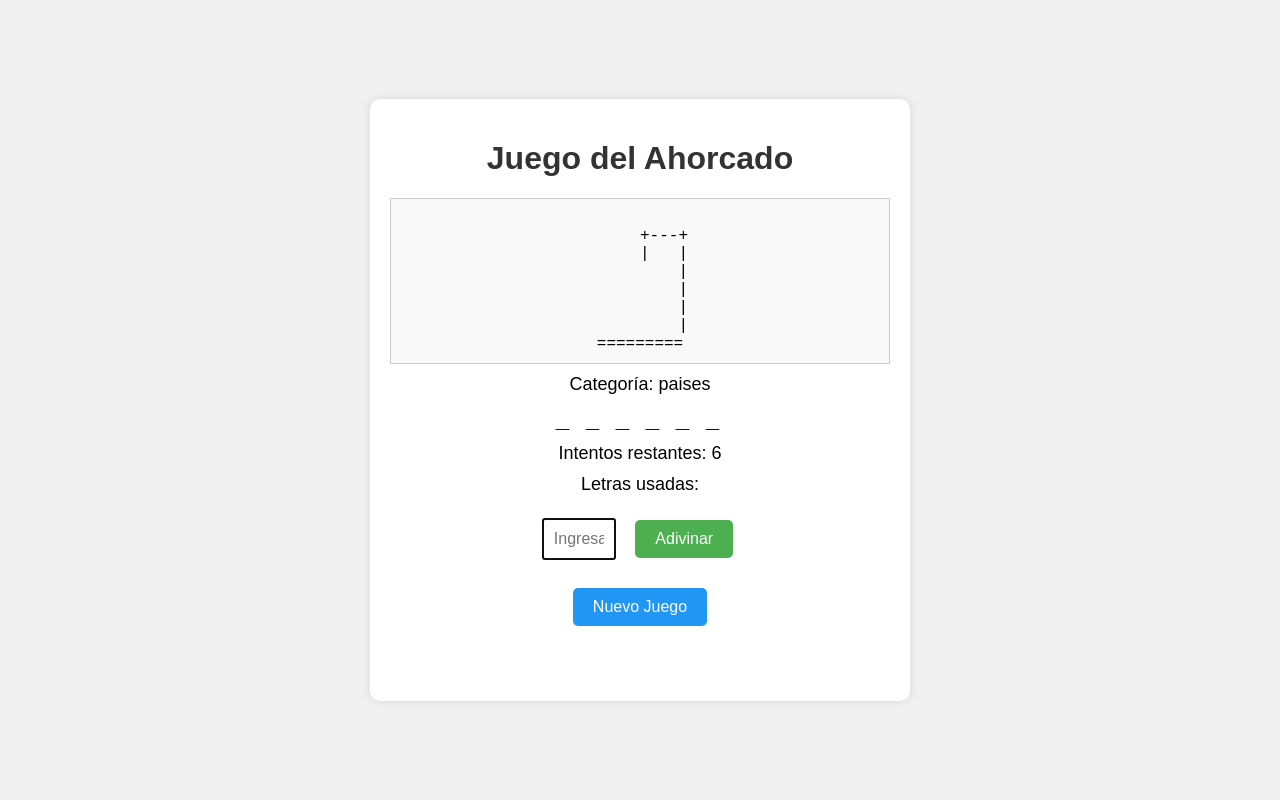
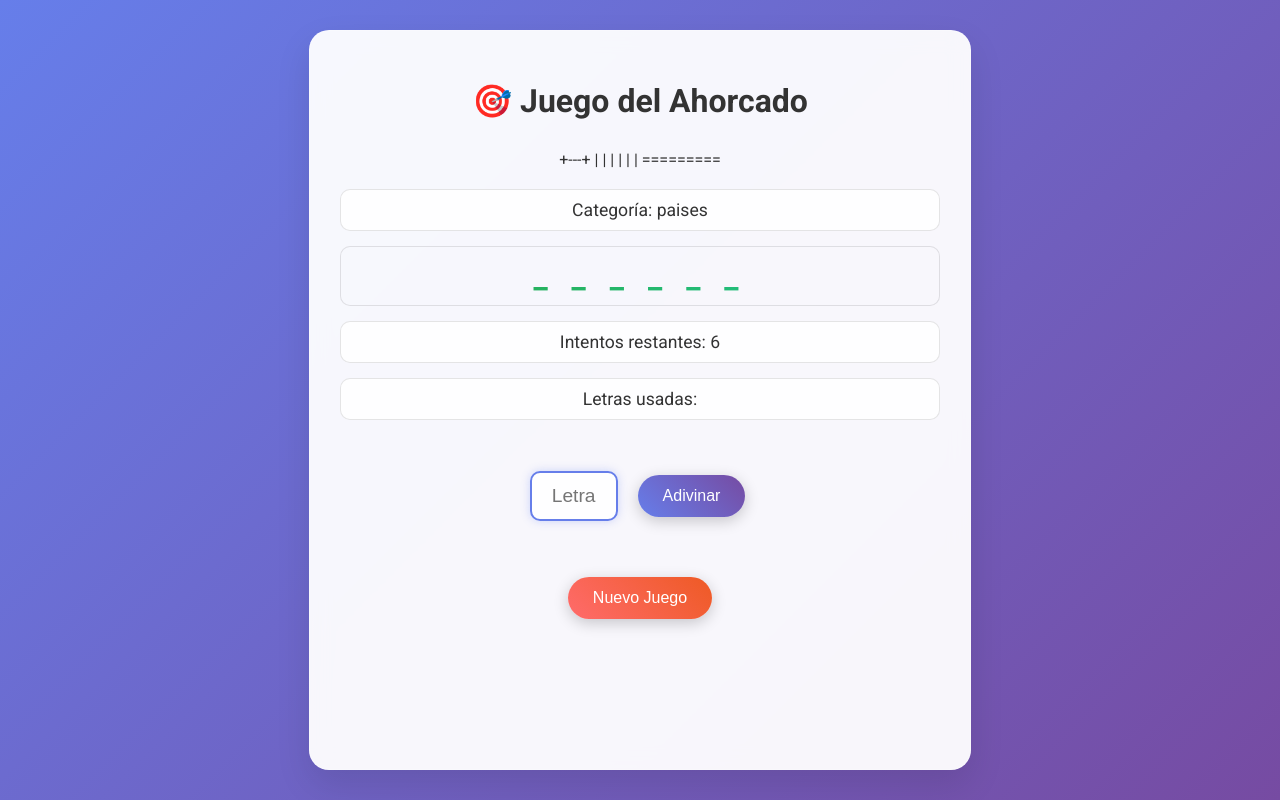
Before and after one commit to melissa992/juego_ahorcado, a Flask app: page / in a window 1280 px wide. Run offline with Flask 3, Linux system fonts and the light colour scheme.

Commit message:
Mejoras_Diseño

```diff
--- a/static/css/style.css
+++ b/static/css/style.css
@@ -1,97 +1,189 @@
+/* Importar fuente moderna */
+@import url('https://fonts.googleapis.com/css2?family=Roboto:wght@300;400;500;700&display=swap');
+
 body {
-    font-family: Arial, sans-serif;
-    background-color: #f0f0f0;
+    font-family: 'Roboto', Arial, sans-serif;
+    background: linear-gradient(135deg, #667eea 0%, #764ba2 100%);
     display: flex;
     justify-content: center;
     align-items: center;
     min-height: 100vh;
     margin: 0;
+    color: #333;
 }
 
 .container {
-    background-color: white;
-    padding: 20px;
-    border-radius: 10px;
-    box-shadow: 0 0 10px rgba(0, 0, 0, 0.1);
+    background-color: rgba(255, 255, 255, 0.95);
+    padding: 30px;
+    border-radius: 20px;
+    box-shadow: 0 15px 35px rgba(0, 0, 0, 0.1);
     text-align: center;
-    max-width: 500px;
-    width: 100%;
+    max-width: 600px;
+    width: 90%;
+    backdrop-filter: blur(10px);
+    border: 1px solid rgba(255, 255, 255, 0.2);
 }
 
-h1 {
-    color: #333;
+header {
+    margin-bottom: 30px;
 }
 
-.hangman-art {
-    font-family: 'Courier New', monospace;
-    background-color: #f9f9f9;
-    border: 1px solid #ccc;
-    padding: 10px;
-    margin: 10px 0;
-    white-space: pre-wrap;
+.game-main {
+    display: flex;
+    flex-direction: column;
+    gap: 20px;
+}
+
+.hangman-section {
+    order: 1;
+}
+
+.game-info {
+    order: 2;
+    display: flex;
+    flex-direction: column;
+    gap: 15px;
+    margin: 0;
+}
+
+.controls {
+    order: 3;
+    display: flex;
+    flex-direction: column;
+    align-items: center;
+    gap: 20px;
+}
+
+.messages {
+    order: 4;
 }
 
 .game-info p {
-    margin: 10px 0;
-    font-size: 18px;
+    margin: 0;
+    font-size: 1.1em;
+    padding: 10px;
+    background: rgba(255, 255, 255, 0.8);
+    border-radius: 10px;
+    border: 1px solid rgba(0, 0, 0, 0.1);
 }
 
 #word-display {
-    font-size: 24px;
+    font-size: 2em;
     font-weight: bold;
-    letter-spacing: 5px;
+    letter-spacing: 8px;
+    color: #495057;
+    background: linear-gradient(45deg, #28a745, #20c997);
+    -webkit-background-clip: text;
+    -webkit-text-fill-color: transparent;
+    background-clip: text;
 }
 
 .input-section {
-    margin: 20px 0;
+    margin: 30px 0;
+    display: flex;
+    justify-content: center;
+    align-items: center;
+    gap: 15px;
 }
 
 #letter-input {
-    padding: 10px;
-    font-size: 16px;
-    width: 50px;
+    padding: 12px;
+    font-size: 1.2em;
+    width: 60px;
     text-align: center;
-    margin-right: 10px;
+    border: 2px solid #ced4da;
+    border-radius: 10px;
+    transition: all 0.3s ease;
+    background: rgba(255, 255, 255, 0.9);
+}
+
+#letter-input:focus {
+    outline: none;
+    border-color: #667eea;
+    box-shadow: 0 0 10px rgba(102, 126, 234, 0.3);
 }
 
 button {
-    padding: 10px 20px;
-    font-size: 16px;
-    background-color: #4CAF50;
+    padding: 12px 25px;
+    font-size: 1em;
+    font-weight: 500;
+    background: linear-gradient(45deg, #667eea, #764ba2);
     color: white;
     border: none;
-    border-radius: 5px;
+    border-radius: 25px;
     cursor: pointer;
     margin: 5px;
+    transition: all 0.3s ease;
+    box-shadow: 0 4px 15px rgba(0, 0, 0, 0.2);
 }
 
 button:hover {
-    background-color: #45a049;
+    transform: translateY(-2px);
+    box-shadow: 0 6px 20px rgba(0, 0, 0, 0.3);
+}
+
+button:active {
+    transform: translateY(0);
 }
 
 #new-game-btn {
-    background-color: #2196F3;
+    background: linear-gradient(45deg, #ff6b6b, #ee5a24);
 }
 
 #new-game-btn:hover {
-    background-color: #0b7dda;
+    background: linear-gradient(45deg, #ff5252, #d84315);
 }
 
 .message {
-    margin-top: 20px;
-    font-size: 18px;
-    font-weight: bold;
-    min-height: 30px;
+    margin-top: 25px;
+    font-size: 1.2em;
+    font-weight: 500;
+    min-height: 40px;
+    padding: 15px;
+    border-radius: 10px;
+    transition: all 0.3s ease;
 }
 
 .message.success {
-    color: green;
+    color: #28a745;
+    background: rgba(40, 167, 69, 0.1);
+    border: 1px solid rgba(40, 167, 69, 0.2);
 }
 
 .message.error {
-    color: red;
+    color: #dc3545;
+    background: rgba(220, 53, 69, 0.1);
+    border: 1px solid rgba(220, 53, 69, 0.2);
 }
 
 .message.info {
-    color: blue;
+    color: #007bff;
+    background: rgba(0, 123, 255, 0.1);
+    border: 1px solid rgba(0, 123, 255, 0.2);
 }
+
+/* Responsive design */
+@media (max-width: 768px) {
+    .container {
+        padding: 20px;
+        max-width: 95%;
+    }
+
+    h1 {
+        font-size: 2em;
+    }
+
+    #word-display {
+        font-size: 1.5em;
+        letter-spacing: 5px;
+    }
+
+    .input-section {
+        flex-direction: column;
+        gap: 10px;
+    }
+
+    #letter-input {
+        width: 50px;
+    }
+}
--- a/templates/index.html
+++ b/templates/index.html
@@ -8,8 +8,12 @@
 </head>
 <body>
     <div class="container">
-        <h1>Juego del Ahorcado</h1>
+        <header>
+            <h1>🎯 Juego del Ahorcado</h1>
+        </header>
 
+        <main class="game-main">
+            <section class="hangman-section">
                 <div id="hangman-art" class="hangman-art">
                     <pre>
      +---+
@@ -21,22 +25,28 @@
 =========
                     </pre>
                 </div>
+            </section>
 
-        <div class="game-info">
+            <section class="game-info">
                 <p id="category">Categoría: Cargando...</p>
                 <p id="word-display">_ _ _ _ _</p>
                 <p id="attempts">Intentos restantes: 6</p>
                 <p id="used-letters">Letras usadas: </p>
+            </section>
+
+            <section class="controls">
+                <div class="input-section">
+                    <input type="text" id="letter-input" maxlength="1" placeholder="Letra" aria-label="Ingresa una letra">
+                    <button id="guess-btn" aria-label="Adivinar letra">Adivinar</button>
                 </div>
 
-        <div class="input-section">
-            <input type="text" id="letter-input" maxlength="1" placeholder="Ingresa una letra">
-            <button id="guess-btn">Adivinar</button>
-        </div>
+                <button id="new-game-btn" aria-label="Iniciar nuevo juego">Nuevo Juego</button>
+            </section>
 
-        <button id="new-game-btn">Nuevo Juego</button>
-
-        <div id="message" class="message"></div>
+            <section class="messages">
+                <div id="message" class="message" aria-live="polite"></div>
+            </section>
+        </main>
     </div>
 
     <script src="{{ url_for('static', filename='js/game.js') }}"></script>
```
Also changed, not shown: ahorcado.py (+139 -153 lines). Lines whose indentation alone changed are shown as unchanged.
